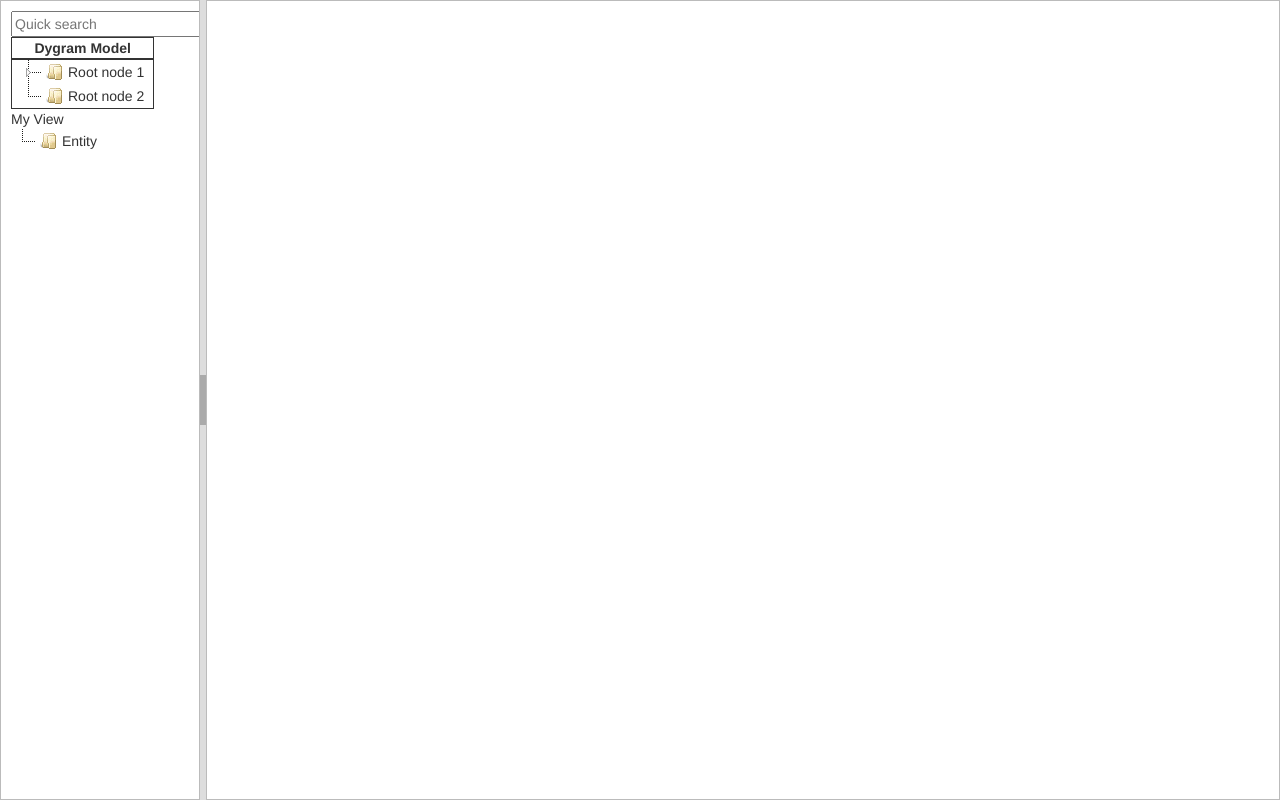
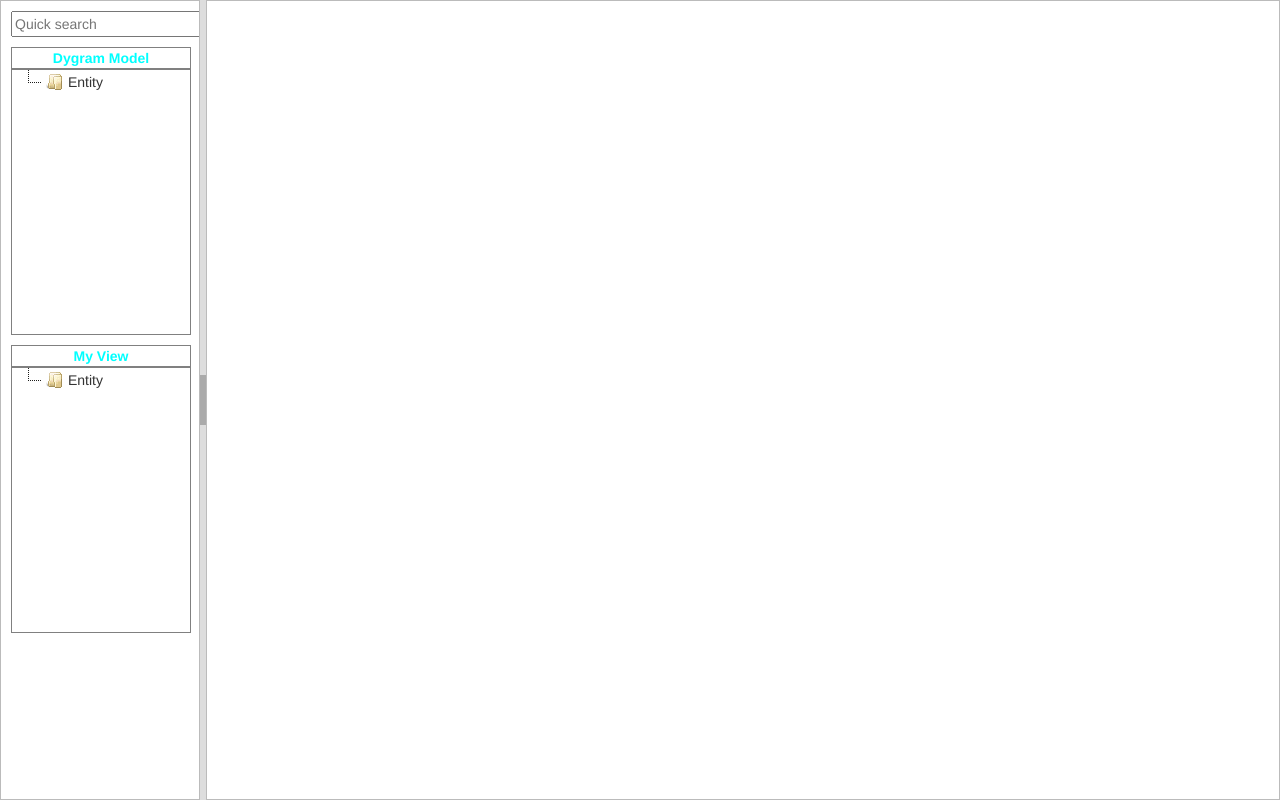
Before and after one commit to Avram88/editor, a plain HTML site: page index.html in a window 1280 px wide. Drawn offline with Linux system fonts and the light colour scheme.

Commit message:
Table css, textfield keypress, load data

```diff
--- a/css/style.css
+++ b/css/style.css
@@ -1,11 +1,13 @@
 div.border{
 	height: 50%;
-	border: 1px solid black;
+	border: 1px solid gray;
 }
 
 .Table
 {
 	display: table;
+	width: 180px;
+	margin-top: 10px;
 }
 .Title
 {
@@ -13,12 +15,14 @@ div.border{
 	text-align: center;
 	font-weight: bold;
 	font-size: larger;
+
 }
 .Heading
 {
 	display: table-row;
 	font-weight: bold;
 	text-align: center;
+	color: aqua;
 }
 .Row
 {
@@ -27,7 +31,7 @@ div.border{
 .Cell
 {
 	display: table-cell;
-        border: solid;
+	border: solid gray;
 	border-width: thin;
 	padding-left: 5px;
 	padding-right: 5px;
--- a/index.html
+++ b/index.html
@@ -10,28 +10,22 @@
 </head>
 <body>
 	<div class="ui-layout-west">
-		<input type="text" placeholder="Quick search" />
+		<input id="search" type="text" placeholder="Quick search" />
 		<div class="Table">
 			<div class="Heading">
 				<div class="Cell">Dygram Model</div>
 			</div>
 			<div class="Row">
-				<div id="jstree" class="Cell">
-				<ul>
-				  <li>Root node 1
-					<ul>
-					  <li id="child_node_1">Child node 1</li>
-					  <li>Child node 2</li>
-					</ul>
-				  </li>
-				  <li>Root node 2</li>
-				</ul>
-				</div>
+				<div id="jstree" class="Cell"></div>
 			</div>
 		</div>
-		<div>
-			<div>My View</div>
-			<div id="myModel" class=""></div>
+		<div class="Table">
+			<div class="Heading">
+				<div class="Cell">My View</div>
+			</div>
+			<div class="Row">
+				<div id="myModel" class="Cell"></div>
+			</div>
 		</div>
 	</div>
 	<div class="drop ui-layout-center"></div>
--- a/js/index.js
+++ b/js/index.js
@@ -1,12 +1,26 @@
 $(document).ready(function() {
+
+	$(window).on( 'resize', function () {
+		$('.Row').height( $(window).width() / 5 + 10 );
+	}).resize();
 
 	$('body').layout({ applyDemoStyles: true });
 
+	loadData('');
+
 	$("#jstree").jstree({
 	"core" : {
-      "check_callback" : true
+	  "check_callback" : true,
+	  'data' : [{ "id" : "1", "parent" : "#", "text" : "Entity" }]
 	},
 	"plugins" : [ "dnd" ]
+	});
+
+	$('#myModel').jstree({
+	'core' : {
+		"check_callback" : true,
+		'data' : [{ "id" : "1", "parent" : "#", "text" : "Entity" }]
+	}
 	});
 
 	$(document)
@@ -28,11 +42,17 @@ $(document).ready(function() {
 			}
 		});
 
-	$('#myModel').jstree({
-	'core' : {
-		"check_callback" : true,
-		'data' : [{ "id" : "1", "parent" : "#", "text" : "Entity" }]
+	$('#search').keyup(function(e){
+		if(e.which == 13){ 			//13 is enter in all browsers
+			loadData('a');
 		}
+	})
+
+	function loadData(str){
+		alert("READ")
+		$.get('db/database.txt', function(data) {
+			alert('reading file');
 		});
+	};
 
   });
```
Also changed, not shown: database.txt (added), db/database.txt (added). Lines whose indentation alone changed are shown as unchanged.
